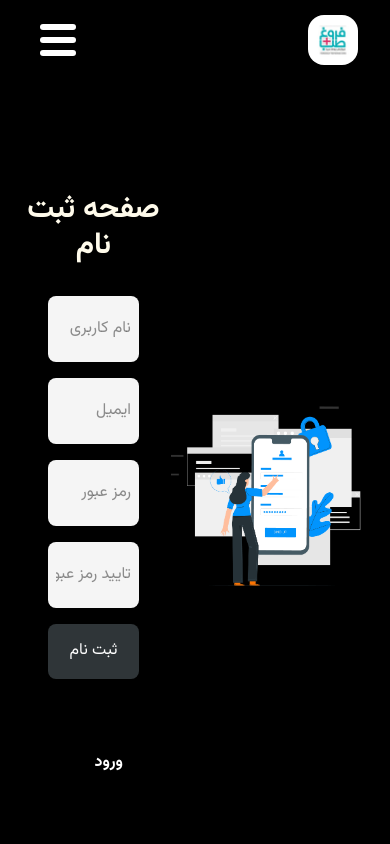
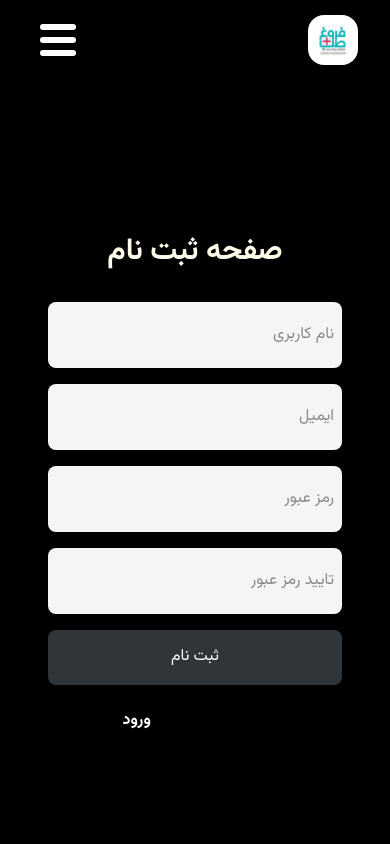
Before and after one commit to mjmajlesi/MedicalEquipment-Project, a Next.js app in the folder FrontEnd/: page /register in a window 390 px wide. Shown: the top 844 px of the page. Built offline with nearby package versions, Linux system fonts and the light colour scheme.

Commit message:
responsive Auth page

```diff
--- a/FrontEnd/app/(Auth)/login/page.tsx
+++ b/FrontEnd/app/(Auth)/login/page.tsx
@@ -66,7 +66,7 @@ function Login() {
   return (
     <Container>
       <div className="flex items-center justify-around h-screen">
-        <AnimateDivs className="" y={20} duration={1.5}>
+        <AnimateDivs className="not-lg:hidden" y={20} duration={1.5}>
           <Image src={Pattern} alt="Pattren" height={500} width={500} />
         </AnimateDivs>
         <AnimateDivs
--- a/FrontEnd/app/(Auth)/register/page.tsx
+++ b/FrontEnd/app/(Auth)/register/page.tsx
@@ -71,7 +71,7 @@ if (result.token && result.refresh) {
   return (
     <Container>
       <div className="flex items-center justify-around h-screen">
-        <AnimateDivs className="" y={20} duration={1.5}>
+        <AnimateDivs className="not-lg:hidden" y={20} duration={1.5}>
           <Image src={Pattern} alt="Pattren" height={500} width={500} />
         </AnimateDivs>
         <AnimateDivs
```
